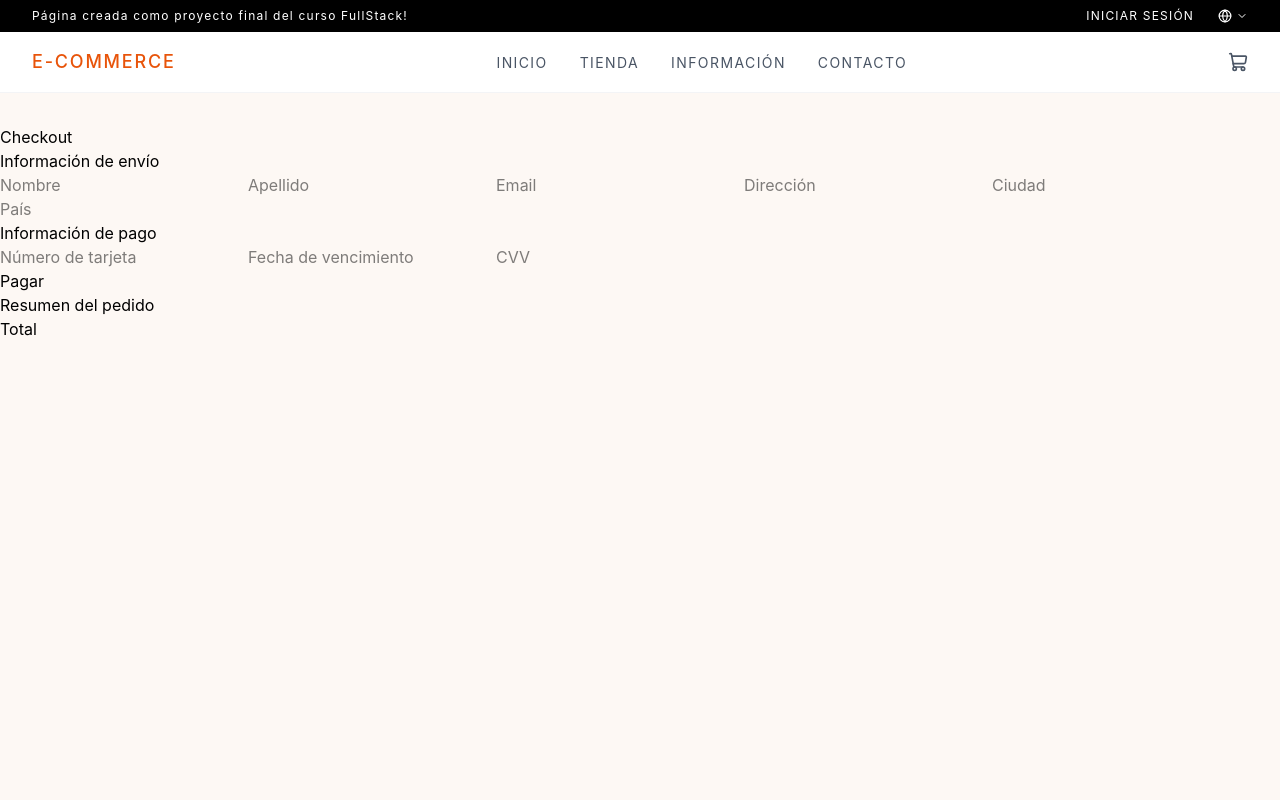
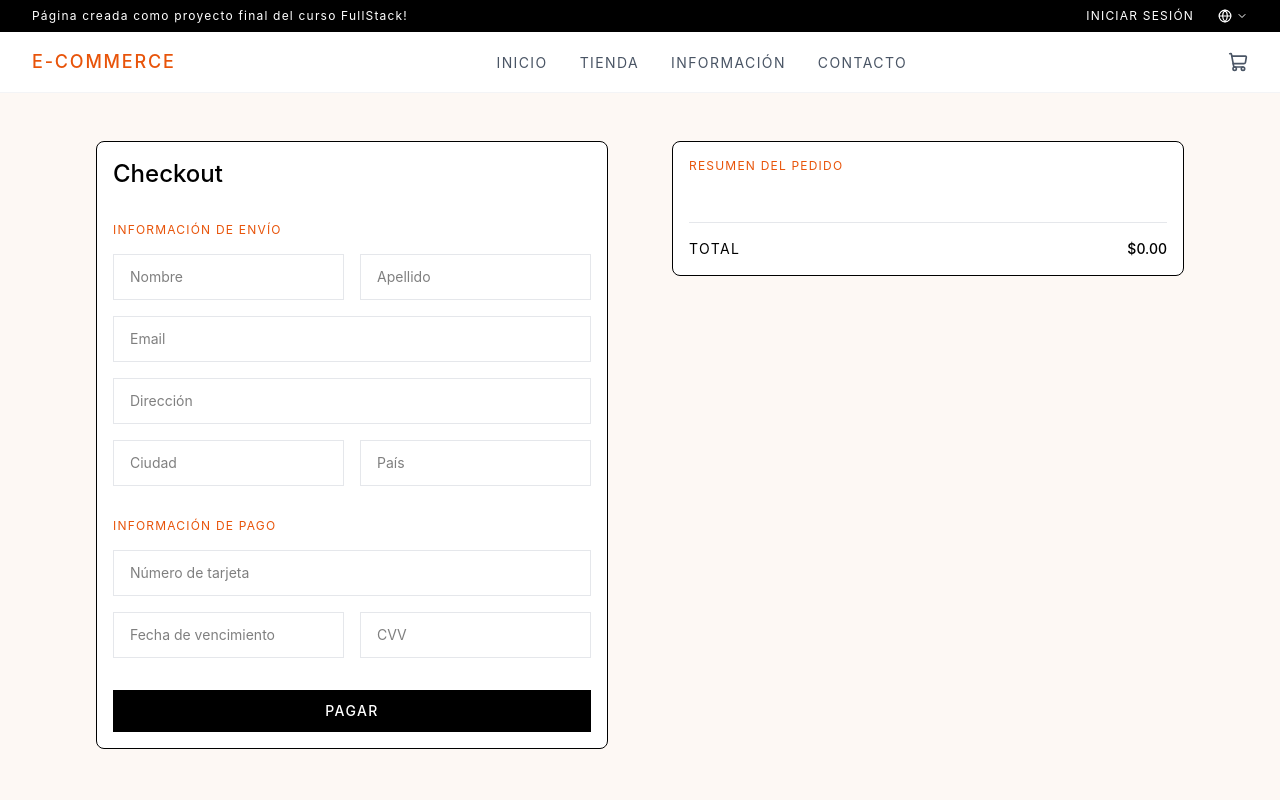
Before and after one commit to SrFlesky/reto_fullstack, a React (Vite) app: page /checkout in a window 1280 px wide. Shown: the top 800 px of the page. Built offline with nearby package versions, Linux system fonts and the light colour scheme.

Commit message:
feat(Checkout): agregar estilos y contenedores a los formularios

```diff
--- a/src/pages/checkout/Checkout.jsx
+++ b/src/pages/checkout/Checkout.jsx
@@ -1,36 +1,115 @@
+import { useNavigate } from "react-router-dom";
+import useCartStore from "../../store/cartStore";
+import { Button } from "../../components/atoms/Button";
+
 export default function Checkout() {
+  const { items, getTotalPrice } = useCartStore();
+  const navigate = useNavigate();
+
+  const handlePay = () => {
+    alert("Una disculpa, no hay sistema");
+  };
+
   return (
-    <div>
+    <div className="grid grid-cols-1 md:grid-cols-2 gap-8 md:gap-16 px-4 md:px-8 py-4 max-w-6xl mx-auto overflow-x-hidden">
+      {/* Formulario */}
+      <div className="flex flex-col bg-white gap-8 p-4 border rounded-lg">
+        <h1 className="text-2xl font-medium">Checkout</h1>
 
-      {/* Formulario */}
-      <div>
-        <h1>Checkout</h1>
-
-        <div>
-          <h2>Información de envío</h2>
-          <input placeholder="Nombre" />
-          <input placeholder="Apellido" />
-          <input placeholder="Email" />
-          <input placeholder="Dirección" />
-          <input placeholder="Ciudad" />
-          <input placeholder="País" />
+        {/* Envío */}
+        <div className="flex flex-col gap-4">
+          <h2 className="text-xs uppercase tracking-widest text-[#E8540A]">
+            Información de envío
+          </h2>
+          <div className="grid grid-cols-2 gap-4">
+            <input
+              placeholder="Nombre"
+              className="border border-gray-200 px-4 py-3 text-sm outline-none focus:border-black transition-colors duration-200"
+            />
+            <input
+              placeholder="Apellido"
+              className="border border-gray-200 px-4 py-3 text-sm outline-none focus:border-black transition-colors duration-200"
+            />
+          </div>
+          <input
+            placeholder="Email"
+            className="border border-gray-200 px-4 py-3 text-sm outline-none focus:border-black transition-colors duration-200"
+          />
+          <input
+            placeholder="Dirección"
+            className="border border-gray-200 px-4 py-3 text-sm outline-none focus:border-black transition-colors duration-200"
+          />
+          <div className="grid grid-cols-2 gap-4">
+            <input
+              placeholder="Ciudad"
+              className="border border-gray-200 px-4 py-3 text-sm outline-none focus:border-black transition-colors duration-200"
+            />
+            <input
+              placeholder="País"
+              className="border border-gray-200 px-4 py-3 text-sm outline-none focus:border-black transition-colors duration-200"
+            />
+          </div>
         </div>
 
-        <div>
-          <h2>Información de pago</h2>
-          <input placeholder="Número de tarjeta" />
-          <input placeholder="Fecha de vencimiento" />
-          <input placeholder="CVV" />
+        {/* Pago */}
+        <div className="flex flex-col gap-4">
+          <h2 className="text-xs uppercase tracking-widest text-[#E8540A]">
+            Información de pago
+          </h2>
+          <input
+            placeholder="Número de tarjeta"
+            className="border border-gray-200 px-4 py-3 text-sm outline-none focus:border-black transition-colors duration-200"
+          />
+          <div className="grid grid-cols-2 gap-4">
+            <input
+              placeholder="Fecha de vencimiento"
+              className="border border-gray-200 px-4 py-3 text-sm outline-none focus:border-black transition-colors duration-200"
+            />
+            <input
+              placeholder="CVV"
+              className="border border-gray-200 px-4 py-3 text-sm outline-none focus:border-black transition-colors duration-200"
+            />
+          </div>
         </div>
 
-        <button>Pagar</button>
+        <Button onClick={handlePay} variant={"primary"}>
+          Pagar
+        </Button>
       </div>
 
-      {/* Lado derecho — resumen del pedido */}
-      <div>
-        <h2>Resumen del pedido</h2>
-        <div>{/* items del carrito */}</div>
-        <p>Total</p>
+      {/* Resumen */}
+      <div className="flex flex-col bg-white gap-6 p-4 border rounded-lg h-fit max-h-[600px] overflow-y-auto">
+        <h2 className="text-xs uppercase tracking-widest text-[#E8540A]">
+          Resumen del pedido
+        </h2>
+
+        <div className="flex flex-col gap-4">
+          {items.map((item) => (
+            <div key={item.id} className="flex gap-4 items-center">
+              <img
+                src={item.image}
+                alt={item.title}
+                className="w-16 h-16 object-contain bg-gray-100 p-2"
+              />
+              <div className="flex flex-col flex-1">
+                <p className="text-sm line-clamp-1">{item.title}</p>
+                <p className="text-xs text-gray-400">
+                  {item.quantity} x ${item.price}
+                </p>
+              </div>
+              <p className="text-sm font-medium">
+                ${(item.price * item.quantity).toFixed(2)}
+              </p>
+            </div>
+          ))}
+        </div>
+
+        <div className="border-t border-gray-200 pt-4 flex justify-between">
+          <span className="text-sm uppercase tracking-widest">Total</span>
+          <span className="text-sm font-medium">
+            ${getTotalPrice().toFixed(2)}
+          </span>
+        </div>
       </div>
     </div>
   );
```
